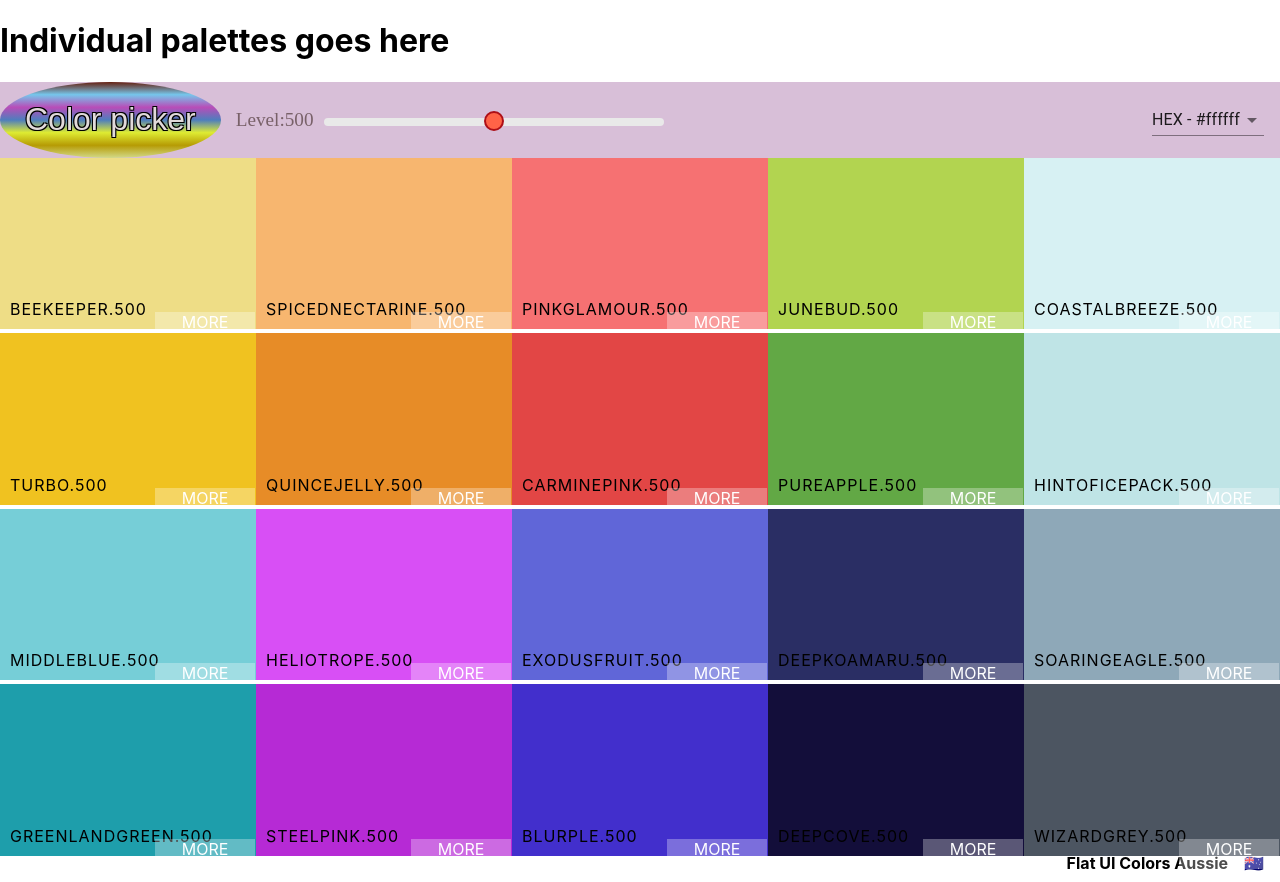
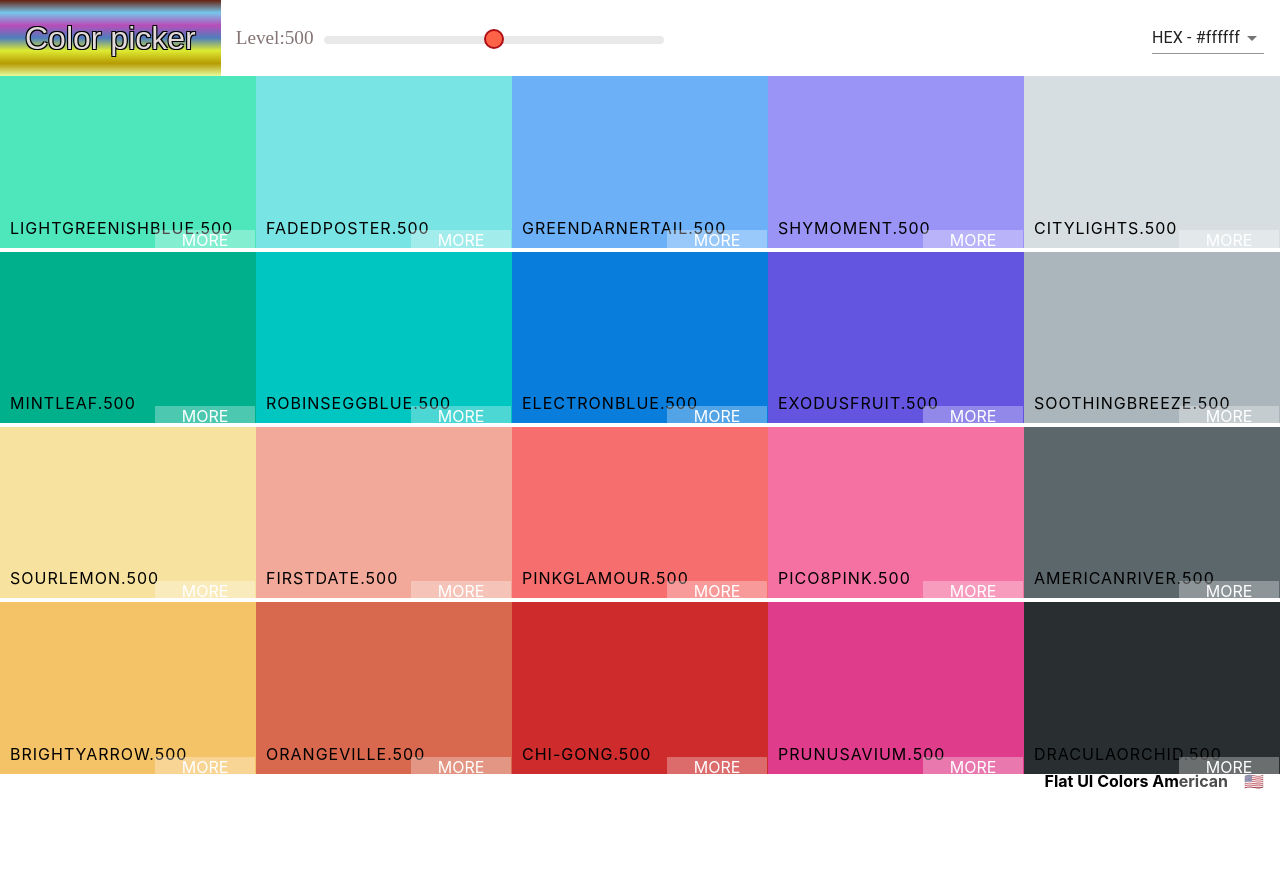
Before and after one commit to amruthayalamanchili/react-projects, a React (Create React App) app: page /palette/flat-ui-colors-american in a window 1280 px wide. After the commit the page ends 800 px from the top, so only its background shows below. Built offline with nearby package versions, Linux system fonts and the light colour scheme.

Commit message:
added palette list and links

```diff
--- a/src/App.js
+++ b/src/App.js
@@ -3,16 +3,28 @@ import { Route, Switch } from 'react-router-dom';
 import './App.css';
 import seedPalettes from './seedPalettes';
 import Palette from './Palette';
+import PaletteList from './PaletteList';
 import { generatePalette } from './ColorHelpers';
 class App extends Component {
+	findPalette(id) {
+		return seedPalettes.find((palette) => {
+			return palette.id === id;
+		});
+	}
 	render() {
 		return (
 			<div className="App">
 				<Switch>
-					<Route exact path="/" render={() => <h1>Different palettes goes here</h1>} />
-					<Route exact path="/palette/:id" render={() => <h1>Individual palettes goes here</h1>} />
+					<Route exact path="/" render={() => <PaletteList palettes={seedPalettes} />} />
+					<Route
+						exact
+						path="/palette/:id"
+						render={(routeProps) => (
+							<Palette palette={generatePalette(this.findPalette(routeProps.match.params.id))} />
+						)}
+					/>
 				</Switch>
-				<Palette palette={generatePalette(seedPalettes[4])} />
+				{/* <Palette palette={generatePalette(seedPalettes[4])} /> */}
 			</div>
 		);
 	}
--- a/src/Navbar.css
+++ b/src/Navbar.css
@@ -3,7 +3,6 @@
 	align-items: center;
 	justify-content: flex-start;
 	height: 10vh;
-	background-color: thistle;
 }
 .logo {
 	background: -webkit-linear-gradient(
@@ -22,7 +21,6 @@
 	padding: 0 25px;
 	font-size: 2rem;
 	font-family: sans-serif;
-	border-radius: 50%;
 }
 .logo a {
 	text-decoration: none;
--- a/src/Navbar.js
+++ b/src/Navbar.js
@@ -1,4 +1,5 @@
 import React, { Component } from 'react';
+import { Link } from 'react-router-dom';
 import { Select, MenuItem } from '@material-ui/core';
 import Snackbar from '@material-ui/core/Snackbar';
 import CloseIcon from '@material-ui/icons/Close';
@@ -26,7 +27,7 @@ class Navbar extends Component {
 		return (
 			<header className="Navbar">
 				<div className="logo">
-					<a href="#">Color picker</a>
+					<Link to="/">Color picker</Link>
 				</div>
 				<div className="slider-text">
 					<span>Level:{level}</span>
--- /dev/null
+++ b/src/PaletteList.js
@@ -0,0 +1,18 @@
+import React, { Component } from 'react';
+import { Link } from 'react-router-dom';
+class PaletteList extends Component {
+	render() {
+		const { palettes } = this.props;
+		return (
+			<div className="PaletteList">
+				<h1>React Colors</h1>
+				{palettes.map((palette) => (
+					<p>
+						<Link to={`/palette/${palette.id}`}>{palette.paletteName}</Link>
+					</p>
+				))}
+			</div>
+		);
+	}
+}
+export default PaletteList;
```
